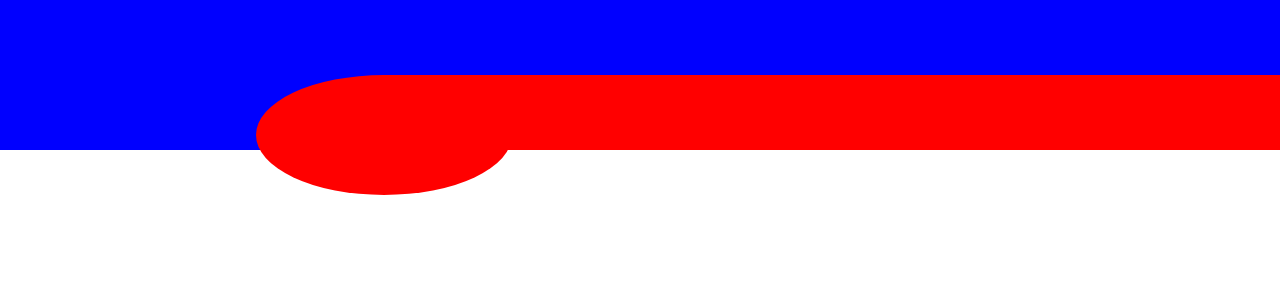
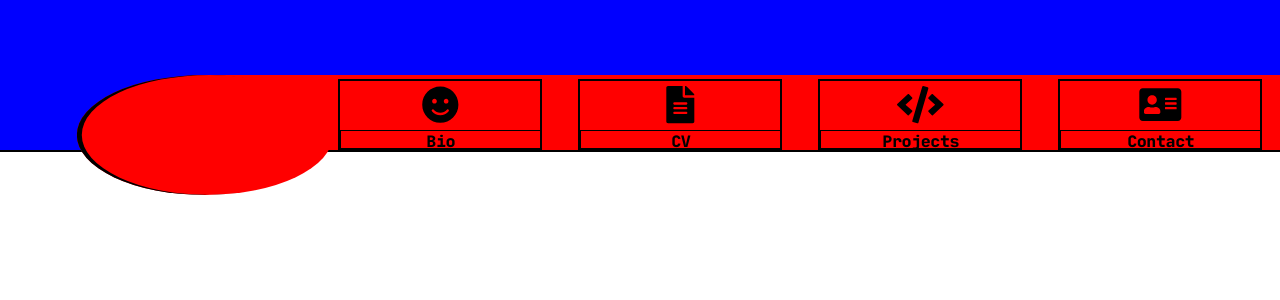
Before and after one commit to TonyDMorris/TonyDMorris.github.io, a React (Create React App) app: page / in a window 1280 px wide. Shown: the top 300 px of the page. Built offline with nearby package versions, Linux system fonts and the light colour scheme.

Commit message:
working on nav

```diff
--- a/src/App.js
+++ b/src/App.js
@@ -1,14 +1,21 @@
-import React from 'react';
-
-
-import Header from './components/header/Header';
-
+import React from "react";
+import styled from "styled-components";
+import Header from "./components/header/Header";
+import "./index.css";
 function App() {
   return (
-    <div style={{width:"100vw"}} className="App">
-  <Header/>
+    <div style={{ width: "100vw" }} className="App">
+      <Header />
+      <Body />
     </div>
   );
 }
 
+const Body = styled.div`
+  width: 100%;
+  height: 100%;
+  border: solid 1px black;
+  z-index: 5;
+`;
+
 export default App;
--- a/src/components/header/Header.jsx
+++ b/src/components/header/Header.jsx
@@ -1,13 +1,15 @@
 import React from "react";
 import styled from "styled-components";
+import Nav from "./Nav";
 export default function Header() {
   return (
     <TopBar>
-      <Nav>
+      <NavWrapper>
         <NavLeftSpoiler>
           <Circle />
         </NavLeftSpoiler>
-      </Nav>
+        <Nav />
+      </NavWrapper>
     </TopBar>
   );
 }
@@ -19,9 +21,9 @@ const TopBar = styled.div`
   display: flex;
 `;
 
-const Nav = styled.div`
+const NavWrapper = styled.div`
   display: flex;
-  flex-direction: row;
+  justify-content: space-between;
   height: 75px;
   width: 100%;
   background-color: red;
@@ -29,7 +31,7 @@ const Nav = styled.div`
 `;
 
 const NavLeftSpoiler = styled.div`
-  width: 30%;
+  width: 15%;
   height: 100%;
   background-color: blue;
   display: flex;
@@ -37,11 +39,12 @@ const NavLeftSpoiler = styled.div`
 `;
 
 const Circle = styled.div`
+  box-shadow: inset 5px 0px 0px 0px #000;
   height: 120px;
   width: 20%;
   background-color: red;
   border-radius: 50%;
-  transform: translate(100%, 62.5%);
+  transform: translate(30%, 62.5%);
   position: absolute;
   top: 0;
   left: 0;
--- a/src/components/header/Nav.jsx
+++ b/src/components/header/Nav.jsx
@@ -1,10 +1,30 @@
 import React from "react";
-
+import NavButton from "./NavButton";
+import styled from "styled-components";
+import {
+  faAddressCard,
+  faBriefcase,
+  faFileAlt,
+  faCode,
+  faSmile,
+} from "@fortawesome/free-solid-svg-icons";
 export default function Nav() {
-  return <NavContainer></NavContainer>;
+  return (
+    <NavContainer>
+      <NavButton text="Bio" icon={faSmile}></NavButton>
+      <NavButton text="CV" icon={faFileAlt}></NavButton>
+      <NavButton text="Projects" icon={faCode}></NavButton>
+      <NavButton text="Contact" icon={faAddressCard}></NavButton>
+    </NavContainer>
+  );
 }
 
 const NavContainer = styled.div`
   display: flex;
-  justify-content: space-between;
+
+  width: 75%;
+  height: 100%;
+  display: flex;
+  justify-content: space-around;
+  z-index: 2;
 `;
--- /dev/null
+++ b/src/components/header/NavButton.jsx
@@ -0,0 +1,37 @@
+import React from "react";
+import { FontAwesomeIcon } from "@fortawesome/react-fontawesome";
+import styled from "styled-components";
+import { device } from "../../style/DeviceSizes";
+export default function NavButton({ icon, text }) {
+  return (
+    <NavLink>
+      <FontAwesomeIcon style={{ width: "80%", height: "60%" }} icon={icon} />
+      <LinkText>{text}</LinkText>
+    </NavLink>
+  );
+}
+
+const NavLink = styled.div`
+  align-self: flex-end;
+  justify-self: flex-end;
+  text-align: center;
+  padding-top: 5px;
+  box-sizing: border-box;
+  border: solid 2px black;
+  height: 95%;
+  width: 16vw;
+  @media ${device.mobileL} {
+    padding-top: 8%;
+  }
+`;
+
+const LinkText = styled.div`
+  width: 100%;
+  border: solid 1px black;
+  margin-top: 5px;
+  font-family: JetBrainsMono;
+  font-weight: 900;
+  @media ${device.mobileL} {
+    display: none;
+  }
+`;
--- a/src/index.css
+++ b/src/index.css
@@ -1,13 +1,18 @@
 body {
   margin: 0;
-  font-family: -apple-system, BlinkMacSystemFont, 'Segoe UI', 'Roboto', 'Oxygen',
-    'Ubuntu', 'Cantarell', 'Fira Sans', 'Droid Sans', 'Helvetica Neue',
+  font-family: -apple-system, BlinkMacSystemFont, "Segoe UI", "Roboto", "Oxygen",
+    "Ubuntu", "Cantarell", "Fira Sans", "Droid Sans", "Helvetica Neue",
     sans-serif;
   -webkit-font-smoothing: antialiased;
   -moz-osx-font-smoothing: grayscale;
 }
 
 code {
-  font-family: source-code-pro, Menlo, Monaco, Consolas, 'Courier New',
+  font-family: source-code-pro, Menlo, Monaco, Consolas, "Courier New",
     monospace;
 }
+@font-face {
+  font-family: "JetBrainsMono";
+  src: local("JetBrainsMono"),
+    url(./fonts/JetBrainsMono-ExtraBold.ttf) format("truetype");
+}
--- /dev/null
+++ b/src/style/DeviceSizes.js
@@ -0,0 +1,20 @@
+const size = {
+  mobileS: "320px",
+  mobileM: "375px",
+  mobileL: "425px",
+  tablet: "768px",
+  laptop: "1024px",
+  laptopL: "1440px",
+  desktop: "2560px",
+};
+
+export const device = {
+  mobileS: `(max-width: ${size.mobileS})`,
+  mobileM: `(max-width: ${size.mobileM})`,
+  mobileL: `(max-width: ${size.mobileL})`,
+  tablet: `(max-width: ${size.tablet})`,
+  laptop: `(max-width: ${size.laptop})`,
+  laptopL: `(max-width: ${size.laptopL})`,
+  desktop: `(max-width: ${size.desktop})`,
+  desktopL: `(max-width: ${size.desktop})`,
+};
```
Also changed, not shown: src/fonts/JetBrainsMono-ExtraBold.ttf (added).
